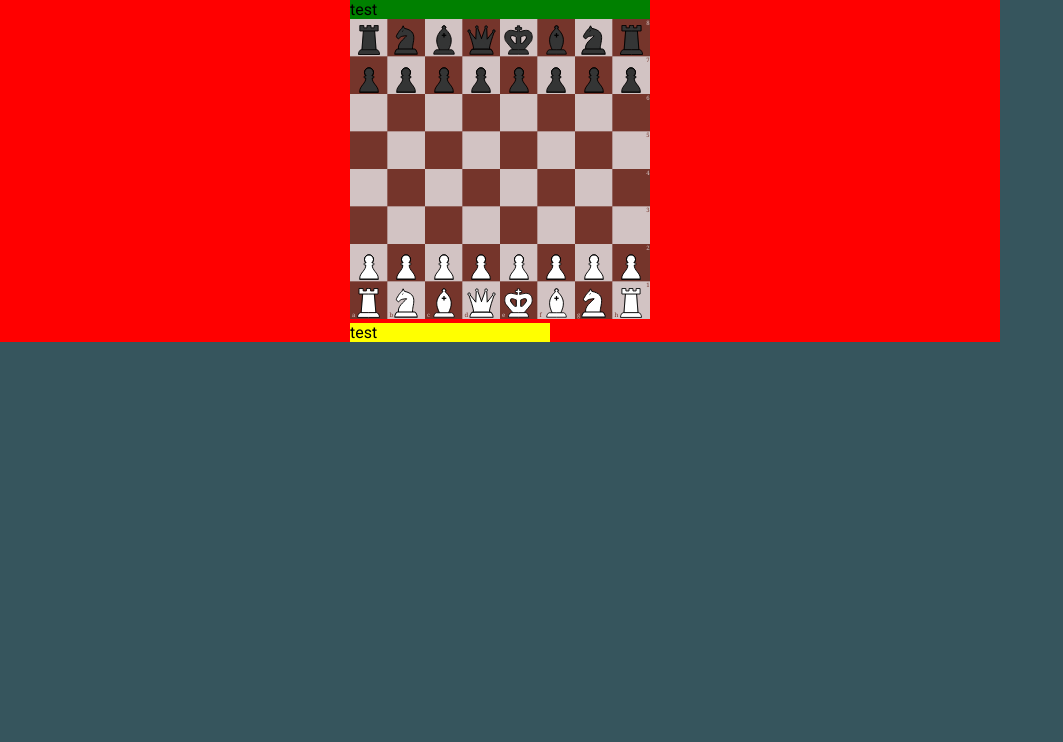
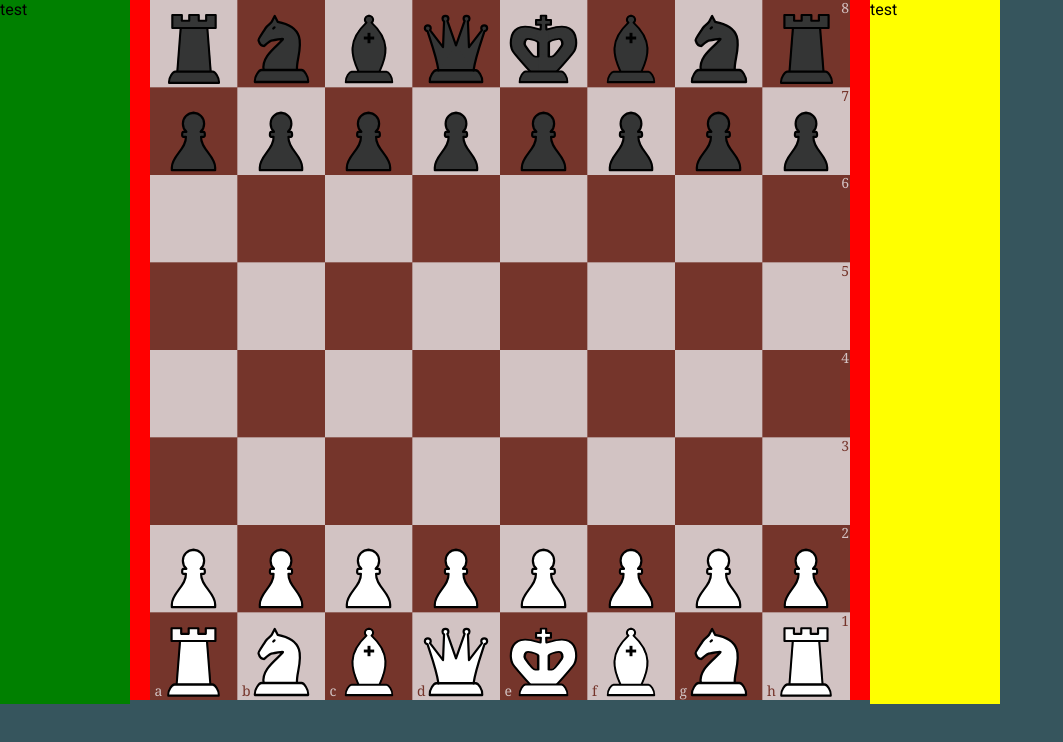
Before and after one commit to krihl4n/ChessUi, an Angular app: page /game2 in a window 1280 px wide. Shown: the top 742 px of the page, without its empty margins (0-1063 px from the left). Built offline with nearby package versions, Linux system fonts and the light colour scheme.

Commit message:
css grid basics

```diff
--- a/src/app/board2/board2.component.html
+++ b/src/app/board2/board2.component.html
@@ -1,3 +1,3 @@
-<div #boardcontainer id="boardcontainter" style="position:relative"  draggable="false">
+<div #boardcontainer id="boardcontainter" style="position:relative; height: 100%;"  draggable="false">
     <canvas #canvas [width]="canvasSize" [height]="canvasSize" style="cursor: pointer" draggable="false"></canvas>
 </div>
--- a/src/app/board2/board2.component.ts
+++ b/src/app/board2/board2.component.ts
@@ -54,7 +54,7 @@ export class Board2Component implements OnInit {
 
   ngOnInit(): void {
     this.canvasContext = this.canvas.nativeElement.getContext('2d') as CanvasRenderingContext2D;
-    this.boardSetup = new BoardSetup(false, window.outerHeight)
+    this.boardSetup = new BoardSetup(false, this.boardContainer.nativeElement.offsetHeight)
     this.canvasSize = this.boardSetup.boardSize
     this.fieldUtils.initialize(this.boardSetup.boardFlipped, this.boardSetup.fieldSize)
     this.htmlPieceRender = new HtmlPieceReneder(this.renderer, this.fieldUtils, this.boardContainer.nativeElement, this.boardSetup.fieldSize)
@@ -144,18 +144,20 @@ export class Board2Component implements OnInit {
     }
   }
 
-  @HostListener('window:resize', ['$event'])
-  onResize() {
-    this.boardSetup.windowHeightUpdated(window.outerHeight)
-    this.canvasSize = this.boardSetup.boardSize
-    this.fieldUtils.initialize(this.boardSetup.boardFlipped, this.boardSetup.fieldSize)
-    this.htmlPieceRender = new HtmlPieceReneder(this.renderer, this.fieldUtils, this.boardContainer.nativeElement, this.boardSetup.fieldSize)
-    this.dragHandler = new PieceDragHandler(this.fieldUtils, this.boardSetup, this.piecesLocations, this.htmlPieceRender)
-    this.pieceMoveHandler = new PieceMoveHandler(this.piecesLocations, this.htmlPieceRender)
-    this.markAndMoveHandler = new MarkAndMoveHandler(this.fieldUtils, this.boardSetup, this.piecesLocations, this.htmlPieceRender)
-    this.htmlPieceRender.resizePieces(Array.from(this.piecesLocations.getAll().values()))
-    this.renderPieces()
-  }
+  // probably not needed implementing adding css grid
+  // @HostListener('window:resize', ['$event'])
+  // onResize() {
+  //   console.log("resize")
+  //   this.boardSetup.containerSizeUpdated(this.boardContainer.nativeElement.clientHeight)
+  //   this.canvasSize = this.boardSetup.boardSize
+  //   this.fieldUtils.initialize(this.boardSetup.boardFlipped, this.boardSetup.fieldSize)
+  //   this.htmlPieceRender = new HtmlPieceReneder(this.renderer, this.fieldUtils, this.boardContainer.nativeElement, this.boardSetup.fieldSize)
+  //   this.dragHandler = new PieceDragHandler(this.fieldUtils, this.boardSetup, this.piecesLocations, this.htmlPieceRender)
+  //   this.pieceMoveHandler = new PieceMoveHandler(this.piecesLocations, this.htmlPieceRender)
+  //   this.markAndMoveHandler = new MarkAndMoveHandler(this.fieldUtils, this.boardSetup, this.piecesLocations, this.htmlPieceRender)
+  //   this.htmlPieceRender.resizePieces(Array.from(this.piecesLocations.getAll().values()))
+  //   this.renderPieces()
+  // }
 
   private testPieceMovement() {
     let from1 = "a2"
--- a/src/app/board2/tools/board-setup.ts
+++ b/src/app/board2/tools/board-setup.ts
@@ -6,12 +6,13 @@ export class BoardSetup {
         this.updateFieldSize(windowHeight)
     }
 
-    windowHeightUpdated(windowHeight: number) {
+    containerSizeUpdated(windowHeight: number) {
         this.updateFieldSize(windowHeight)
     }
 
-    private updateFieldSize(windowHeight: number) {
-        this.boardSize = windowHeight - 500
+    private updateFieldSize(containerHeight: number) {
+        console.log(containerHeight)
+        this.boardSize = containerHeight
         this.fieldSize = this.boardSize / 8
     }
 }
--- a/src/app/game2/game2.component.css
+++ b/src/app/game2/game2.component.css
@@ -1,16 +1,27 @@
-.container {
+.main-container {
     width: 1000px;
+    height: 700px;
     background-color: red;
     display: grid;
     justify-content: center;
+    /* align-content: center; */
+     /* grid-template-columns: 100px 600px 100px 100px;  */
+     grid-template-columns: 1fr 2fr 1fr;
+
+   gap: 20px;
 }
 
 .left-box {
     background-color: green;
+     /* width: 200px;  */
+}
+
+.board-box {
+    /* width: 250px; */
+    /* height: 600px; */
+}
+
+.right-box-1 {
+    background-color: yellow;
     /* width: 200px; */
 }
-
-.right-box {
-    background-color: yellow;
-    width: 200px;
-}
--- a/src/app/game2/game2.component.html
+++ b/src/app/game2/game2.component.html
@@ -1,11 +1,12 @@
-<div class="container">
+<div class="main-container">
     <div class="left-box">
         test
     </div>
-    <div>
+    <div class="board-box">
         <app-board-2></app-board-2>
     </div>
-    <div class="right-box">
+    <div class="right-box-1">
         test
     </div>
+
 </div>
```
